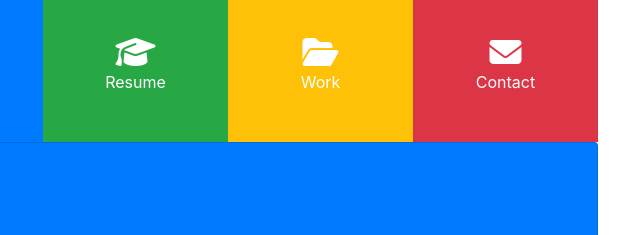
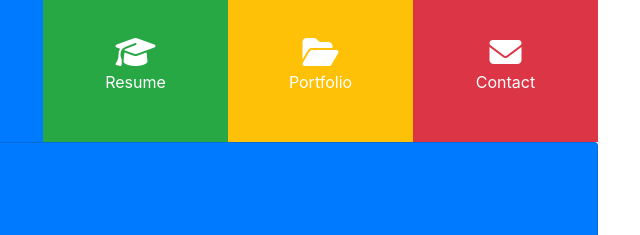
Before and after one commit to jacobjpelletier/jacobjpelletier.github.io, a plain HTML site: page index.html in a window 1280 px wide. Shown: the part 265-500 px from the top of the page, 597-1237 px from the left. Drawn offline with nearby package versions, Linux system fonts and the light colour scheme.

Commit message:
Work tab --> Portfolio tab

```diff
--- a/index.html
+++ b/index.html
@@ -64,7 +64,7 @@
                             </div>
                             <div class="port-item p-4 bg-warning" data-toggle="collapse" data-target="#work">
                                 <i class="fas fa-folder-open fa-2x"></i>
-                                <span class="d-none d-sm-block">Work</span>
+                                <span class="d-none d-sm-block">Portfolio</span>
                             </div>
                             <div class="port-item p-4 bg-danger" data-toggle="collapse" data-target="#contact">
                                 <i class="fas fa-envelope fa-2x"></i>
```
